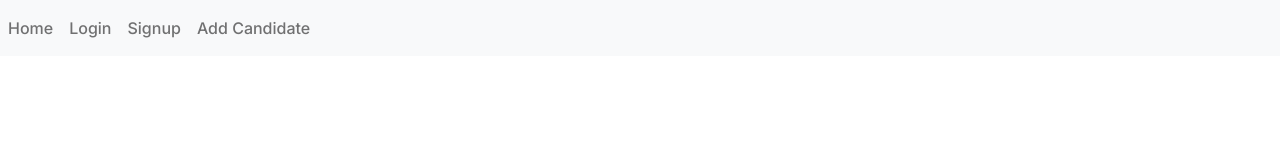
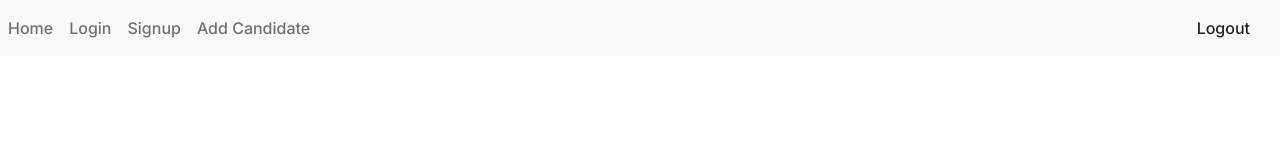
Before and after one commit to AnkitSingh60/Deskala-MERN-Assignment, a React (Create React App) app in the folder frontend/: page / in a window 1280 px wide. Shown: the top 160 px of the page. Built offline with nearby package versions, Linux system fonts and the light colour scheme; a web font is replaced by a local one.

Commit message:
added logout option

```diff
--- a/frontend/src/App.css
+++ b/frontend/src/App.css
@@ -107,3 +107,6 @@
     margin-left: 270px;
     width: 150px;
   }
+.logout{
+  margin-right: 30px;
+}
--- a/frontend/src/components/Navbar.jsx
+++ b/frontend/src/components/Navbar.jsx
@@ -1,7 +1,15 @@
 import React from 'react'
-import { Link } from 'react-router-dom';
+import { Link, useNavigate } from 'react-router-dom';
 
 const Navbar = () => {
+  const auth = localStorage.getItem("user");
+  const navigate = useNavigate();
+
+  const logout = () => {
+    localStorage.removeItem("user");
+    navigate("/")
+  };
+
   return (
     <nav className="navbar navbar-expand-lg navbar-light bg-light">
 
@@ -31,7 +39,12 @@ const Navbar = () => {
       </li>
     </ul>
 
+
   </div>
+  <Link  onClick={logout} className="nav-link logout" to="/">
+            Logout
+
+          </Link>
 </nav>
   )
 }
```
